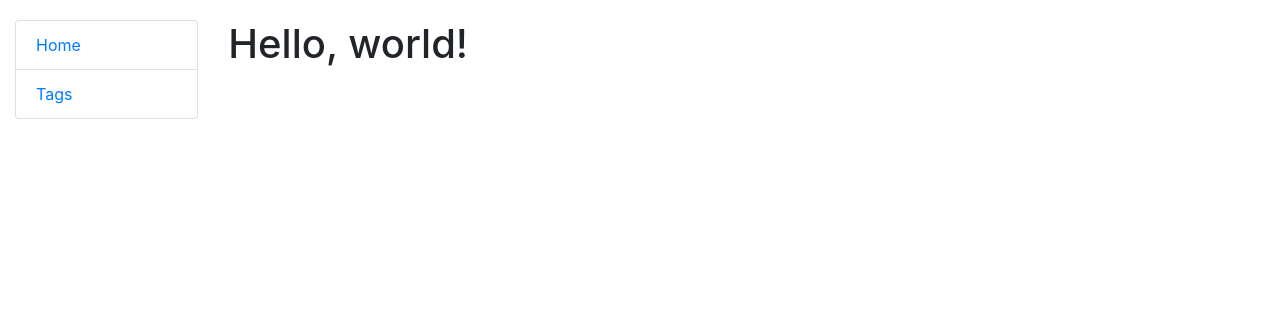
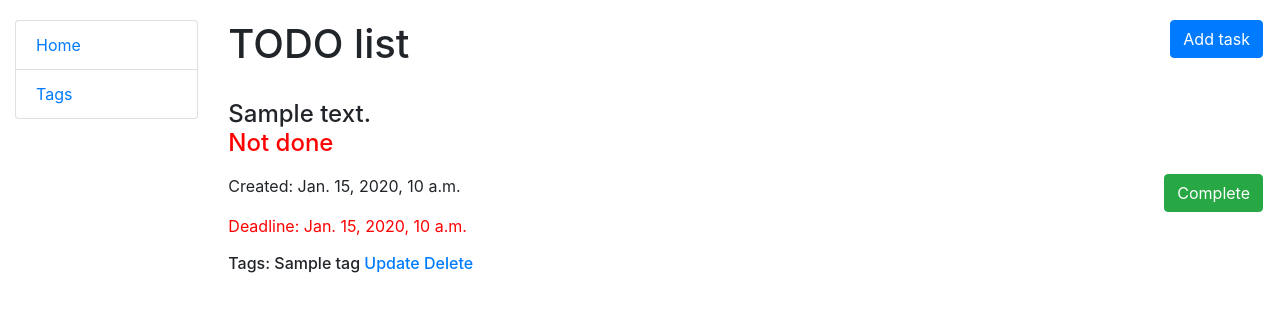
Before and after one commit to rostyak/todo-list, a Django app: template templates/todo/index.html in a window 1280 px wide. Shown: the top 312 px of the page. Run offline with Django 4.2, Linux system fonts and the light colour scheme; the template is opened without the code that fills it: most values are stand-ins (such as "Sample title", 1, 10 or a date in 2020).

Commit message:
Update index page

```diff
--- a/static/css/styles.css
+++ b/static/css/styles.css
@@ -6,3 +6,7 @@ body {
     float: right;
     margin: 0 2px 0 2px;
 }
+
+.deadline {
+    color: red;
+}
--- a/templates/todo/index.html
+++ b/templates/todo/index.html
@@ -1,5 +1,61 @@
 {% extends "base.html" %}
 
 {% block content %}
-  <h1>Hello, world!</h1>
+  <h1>
+    TODO list
+    <a href="{% url 'todo:index-create' %}" class="btn btn-primary link-to-page">
+      Add task
+    </a>
+  </h1>
+
+  <br>
+  {% if task_list %}
+
+    {% for task in task_list %}
+      <h4>
+        {{ task.content }}
+        {% if task.readiness %}
+          <p style="color: green">Done</p>
+        {% else %}
+          <p style="color: red">Not done</p>
+        {% endif %}
+      </h4>
+
+
+      {% if task.readiness %}
+        <a href="{% url 'todo:change-readiness' pk=task.id %}" class="btn btn-secondary link-to-page">
+          Undo
+        </a>
+      {% else %}
+        <a href="{% url 'todo:change-readiness' pk=task.id %}" class="btn btn-success link-to-page">
+          Complete
+        </a>
+      {% endif %}
+
+
+
+      <p>Created: {{ task.created_at }}</p>
+      {% if task.deadline %}
+        <p style="color: red">Deadline: {{ task.deadline }}</p>
+      {% endif %}
+
+      <h6>
+        Tags:
+        {% for tag in task.tags.all %}
+          {{ tag }}
+        {% endfor %}
+        <a class="text" href="{% url 'todo:index-update' pk=task.id %}">Update</a>
+        <a class="text" href="{% url 'todo:index-delete' pk=task.id %}">Delete</a>
+      </h6>
+      <br>
+    {% endfor %}
+  {% else %}
+    <h3>You don't have any task</h3>
+    <p>
+      Click here to create:
+      <a href="{% url 'todo:index-create' %}" class="btn btn-primary link-to-page">
+        Create
+      </a>
+    </p>
+  {% endif %}
 {% endblock %}
--- a/templates/todo/tag_list.html
+++ b/templates/todo/tag_list.html
@@ -4,7 +4,7 @@
 
   <h1>
     Tags
-    <a href="{% url 'todo:tag-list' %}" class="btn btn-primary link-to-page">
+    <a href="{% url 'todo:tag-create' %}" class="btn btn-primary link-to-page">
       Add
     </a>
   </h1>
--- a/templates/todo/task_confirm_delete.html
+++ b/templates/todo/task_confirm_delete.html
@@ -2,7 +2,7 @@
 
 {% block content %}
   <h1>Delete tag</h1>
-  <h3>Are you sure you want to delete task "{{ e }}"?</h3>
+  <h3>Are you sure you want to delete task "{{ task.content }}"?</h3>
   <form action="" method="post">
     {% csrf_token %}
     <input type="submit" value="Yes" class="btn btn-danger">
```
Also changed, not shown: todo/urls.py (+11 -5 lines), todo/views.py (+29 -4 lines), db.sqlite3.
